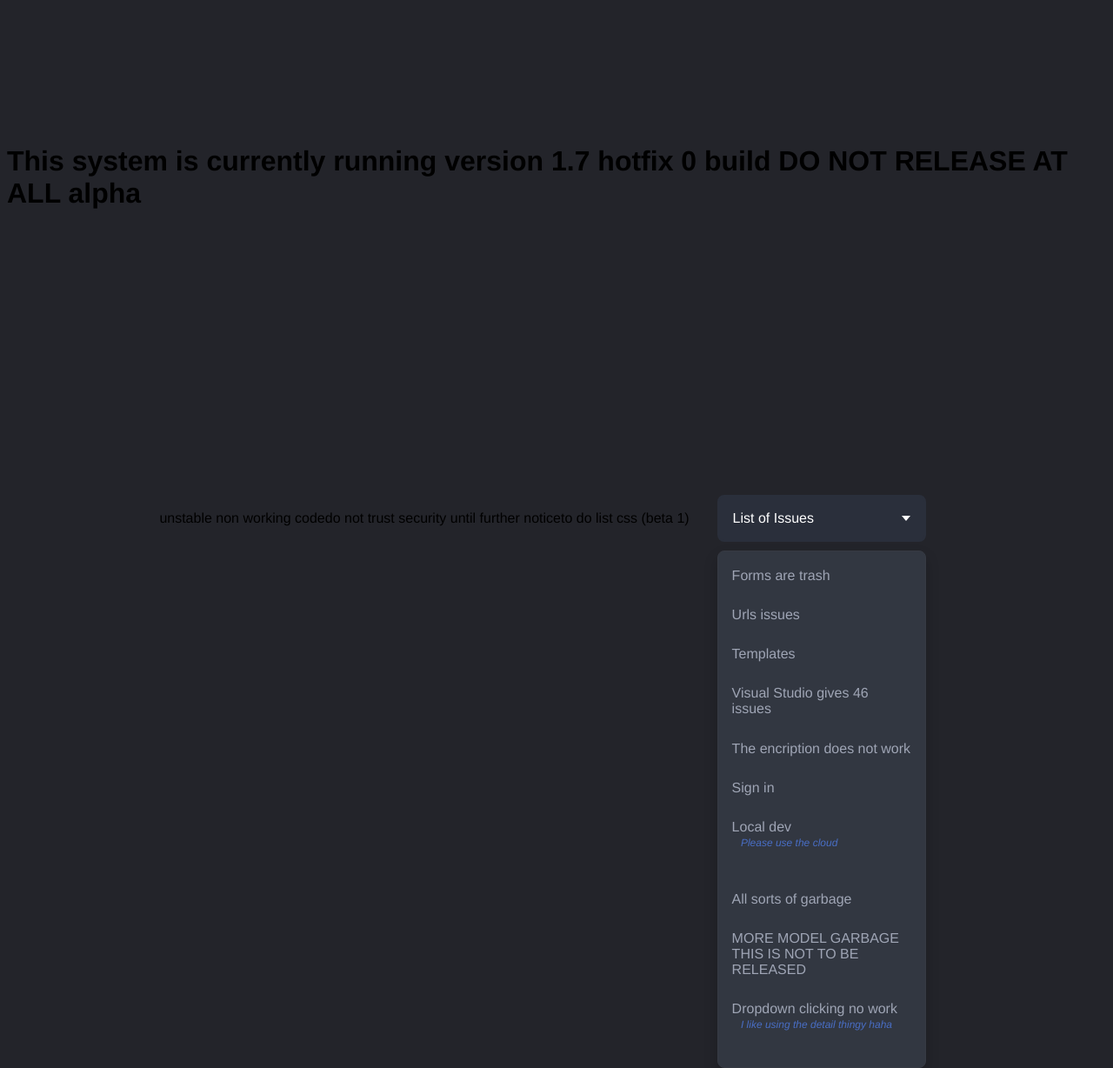
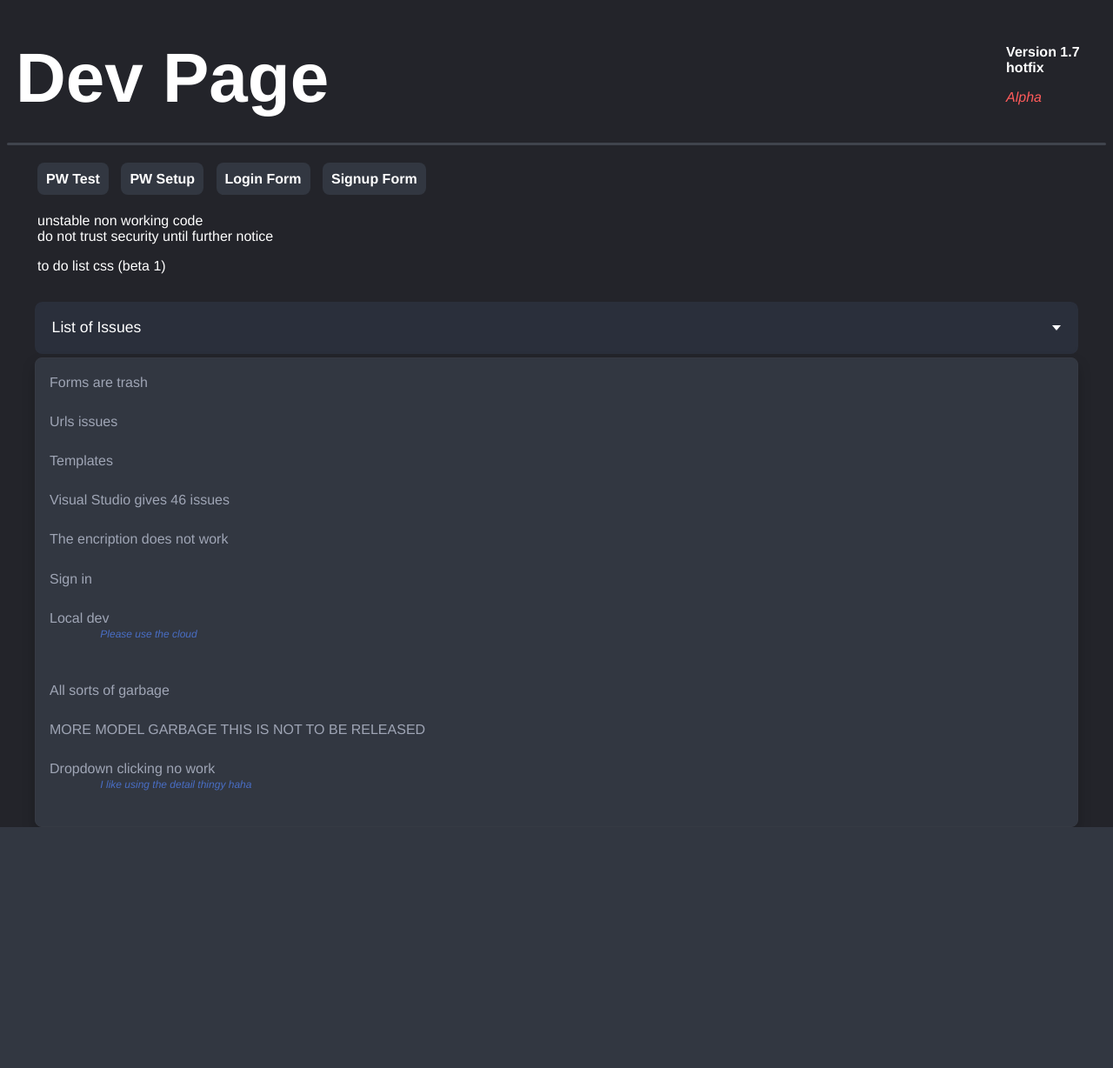
Before and after one commit to PassMasters/pwsystem, a Django app: page / in a window 1280 px wide. Shown: the whole page at 87% size. After the commit the page ends 951 px from the top, so only its background shows below. Run offline with Django 4.2, Linux system fonts and the light colour scheme.

Commit message:
Minor css to dev page

```diff
--- a/templates/version.html
+++ b/templates/version.html
@@ -5,10 +5,11 @@
 body {
     font-family: Helvetica, sans-serif;
     background: #23242a;
-    display: flex;
+    display: normal;
     justify-content: center;
     align-items: center;
     flex-wrap: wrap;
+    color: white;
 }
 
 .dropdown {
@@ -32,6 +33,7 @@ body {
     padding: 1em;
     cursor: pointer;
     transition: background 0.3s;
+    font-size: 110%;
 }
 
 .dropdownBar-clicked {
@@ -97,6 +99,81 @@ body {
     font-size: 75%;
     /*display: inline-block;*/
 }
+
+.subHeader {
+    color: White;
+}
+
+.paragraph {
+    display: block;
+}
+
+.hyperlinkButton {
+    background: #323741;
+    color: white;
+    font-weight: bold;
+    padding: 10px;
+    border-radius: 0.5em;
+    text-decoration: none;
+    margin-left: 5px;
+    margin-right: 5px;
+    margin-top: 15px;
+    margin-bottom: 15px;
+    transition: 0.2s;
+}
+
+.hyperlinkButton:hover {
+    background: #272b33;
+}
+
+.header {
+    color: White;
+    font-weight: bold;
+    font-size: 500%;
+    justify-content: center;
+    align-items: center;
+    flex-wrap: wrap;
+    margin-bottom: 10px;
+    width: 100%;
+    transform: translate(10px, -20%);
+}
+
+.line {
+    background: #40444d;
+    width: 100%;
+    height: 3px;
+    border-radius: 0.2em;
+}
+
+.hyperlinkButtonsDiv {
+    margin-top: 30px;
+    margin-bottom: 30px;
+    margin-left: 30px;
+}
+
+.headerDiv {
+    display: flex;
+    align-items: center;
+    margin: 0px;
+}
+
+.versionDiv {
+    display: block;
+    width: 10%;
+}
+
+.version {
+    font-weight: bold;
+}
+
+.versionStage {
+    font-style: italic;
+    color: rgb(255, 91, 91);
+}
+
+.paragraph {
+    margin-left: 35px;
+}
         </style>
         <script>
             const dropdowns = document.querySelectorAll('.dropdown');
@@ -110,21 +187,36 @@ body {
             dropdownBar.addEventListener("click", dropdownOpen);
 
             function dropdownOpen() {
-                dropdownBar.classList.toggle('dropdownBar-clicked');
-                caret.classList.toggle('caret-rotate');
-                dropdownIssues.ClassList.toggle('dropdownIssues-open');
+                dropdownBar.classList.add('dropdownBar-clicked');
+                caret.classList.add('caret-rotate');
+                dropdownIssues.classList.add('dropdownIssues-open');
             };
         //});
         </script>
+
+        <title>Admin Panel Thingy idk</title>
+
     </head>
 
     <body>
-        <h1>This system is currently running version 1.7 hotfix 0  build DO NOT RELEASE AT ALL alpha</h1>
+        <div class="headerDiv">
+            <h1 class="header">Dev Page</h1>
+            <div class="versionDiv">
+                <p class="version">Version 1.7 hotfix</p>
+                <p class="versionStage">Alpha</p>
+            </div>
+        </div>
+        <div class="line"></div>
+        <div class="hyperlinkButtonsDiv">
+            <a href="/passwords/pwtest" class="hyperlinkButton">PW Test</a>
+            <a href="/passwords/setup" class="hyperlinkButton">PW Setup</a>
+            <a href="/accounts/login" class="hyperlinkButton">Login Form</a>
+            <a href="/accounts/signup" class="hyperlinkButton">Signup Form</a>
+        </div>
 
-        <bold>unstable non working code</bold>
-
-        <bold>do not trust security until further notice </bold>
-        <p>to do list css (beta 1)</p>
+        <bold class="paragraph">unstable non working code</bold>
+        <bold class="paragraph">do not trust security until further notice </bold>
+        <p class="paragraph">to do list css (beta 1)</p>
         <div class="dropdown" id="dropdown">
             <div class="dropdownBar" id="dropdownBar">
                 <span class="dropdownDisplay" id="dropdownDisplay">List of Issues</span>
```
